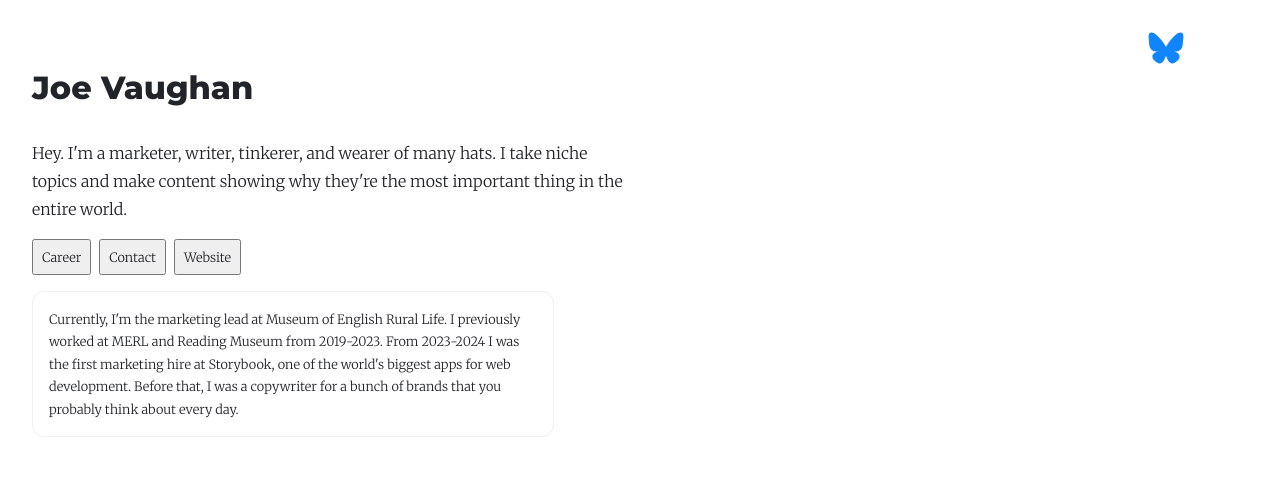
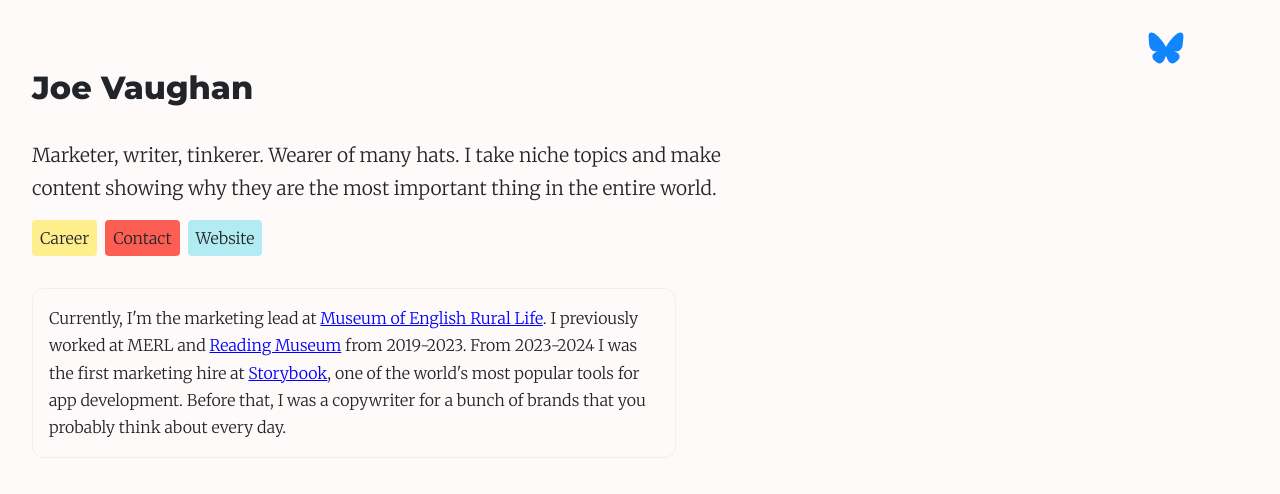
Before and after one commit to joevaugh4n/joevaugh4n, a React (Vite) app: page / in a window 1280 px wide. Both pictures are taken after a click on the button "Career". Shown: the top 494 px of the page. Built offline with nearby package versions, Linux system fonts and the light colour scheme.

Commit message:
styling update

```diff
--- a/src/App.tsx
+++ b/src/App.tsx
@@ -6,13 +6,14 @@
   onClickAction: (arg: React.ReactNode) => void;
   target: React.ReactNode;
   caption: string;
+  colour: string;
 }
 
-function Button({ onClickAction, target, caption }: ButtonProps) {
+function Button({ onClickAction, target, caption, colour }: ButtonProps) {
   return (
     <button
       onClick={() => onClickAction(target)}
-      className={`menu-item ${target ? "" : "active"}`}
+      className={`menu-item ${colour} ${target ? "" : "active"}`}
     >
       {caption}
     </button>
@@ -34,15 +35,21 @@
 }
 function App() {
   const [text, setText] = useState<React.ReactNode>("");
-  const career = (
-    <>
-      Currently, I'm the marketing lead at Museum of English Rural Life. I
-      previously worked at MERL and Reading Museum from 2019-2023. From
-      2023-2024 I was the first marketing hire at Storybook, one of the world's
-      biggest apps for web development. Before that, I was a copywriter for a
-      bunch of brands that you probably think about every day.
-    </>
-  );
+  const career = {
+    title: "Career",
+    body: (
+      <>
+        Currently, I'm the marketing lead at{" "}
+        <a href="https://merl.reading.ac.uk/">Museum of English Rural Life</a>.
+        I previously worked at MERL and{" "}
+        <a href="https://www.readingmuseum.org.uk/">Reading Museum</a> from
+        2019-2023. From 2023-2024 I was the first marketing hire at{" "}
+        <a href="https://storybook.js.org">Storybook</a>, one of the world's
+        most popular tools for app development. Before that, I was a copywriter
+        for a bunch of brands that you probably think about every day.
+      </>
+    ),
+  };
 
   const contact = (
     <>
@@ -72,15 +79,30 @@
         />
       </nav>
       <h1>Joe Vaughan</h1>
-      <p>
-        Hey. I'm a marketer, writer, tinkerer, and wearer of many hats. I take
-        niche topics and make content showing why they're the most important
-        thing in the entire world.
+      <p className="intro">
+        Marketer, writer, tinkerer. Wearer of many hats. I take niche topics and
+        make content showing why they are the most important thing in the entire
+        world.
       </p>
       <nav className="menu">
-        <Button onClickAction={setText} target={career} caption="Career" />
-        <Button onClickAction={setText} target={contact} caption="Contact" />
-        <Button onClickAction={setText} target={website} caption="Website" />
+        <Button
+          onClickAction={setText}
+          target={career.body}
+          colour="vanilla"
+          caption="Career"
+        />
+        <Button
+          onClickAction={setText}
+          target={contact}
+          colour="orange"
+          caption="Contact"
+        />
+        <Button
+          onClickAction={setText}
+          target={website}
+          caption="Website"
+          colour="blue"
+        />
       </nav>
       {
         // Hide on mount
--- a/src/app.css
+++ b/src/app.css
@@ -1,13 +1,33 @@
 :root {
     --silver: rgb(239, 239, 239);
+    --black: #212529;
+    --vanilla: #FFEE8C;
+    --blue: #B3EBF2;
+    --orange: #FD5E53;
+    --white: #FFFAFA;
+}
+
+.vanilla {
+    background-color: var(--vanilla);
+}
+
+.blue {
+    background-color: var(--blue);
+}
+
+.orange {
+    background-color: var(--orange);
 }
 
 * {
+    border: none;
     padding: 0;
     margin: 0;
-    color: #212529;
+    color: var(--black);
+    background-color: var(--white);
 }
 
+/* Container */
 .container {
     margin-left: 2rem;
     margin-right: 2rem;
@@ -15,20 +35,29 @@
     max-width: 90vw;
 }
 
+@media (max-width: 800px) {
+    .container {
+        margin-left: 1rem;
+        margin-right: 1rem;
+        margin-top: 2rem;
+    }
+}
+
+/* Elements */
+
 nav.top-menu {
     display: flex;
     justify-content: flex-end;
 }
 
 nav.menu {
-    margin-bottom: 1rem;
+    margin-bottom: 2rem;
     display: flex;
     gap: 0.5rem;
 }
 
-/* Elements */
-
-.menu-item {
+button.menu-item {
+    border-radius: 4px;
     display: flex;
     align-items: center;
     justify-content: center;
@@ -36,9 +65,13 @@
     padding: 1rem 0.5rem;
     font-family: "Merriweather", serif;
     font-weight: 300;
-    font-size: 0.8rem;
+    font-size: 1rem;
+    cursor: pointer;
     transition: height 0.3s ease;
-    cursor: pointer;
+}
+
+button.menu-item:hover {
+    height: 38px;
 }
 
 .active {
@@ -72,13 +105,17 @@
     font-family: "Merriweather", serif;
     font-weight: 300;
     max-width: 60ch;
-    line-height: 1.75;
+    line-height: 1.7;
     text-wrap: pretty;
     margin-bottom: 1rem;
 }
 
+p.intro {
+    font-size: 1.2rem;
+}
+
 p.highlight-text {
-    font-size: 0.8rem;
+    max-width: 60ch;
 }
 
 a {
```
